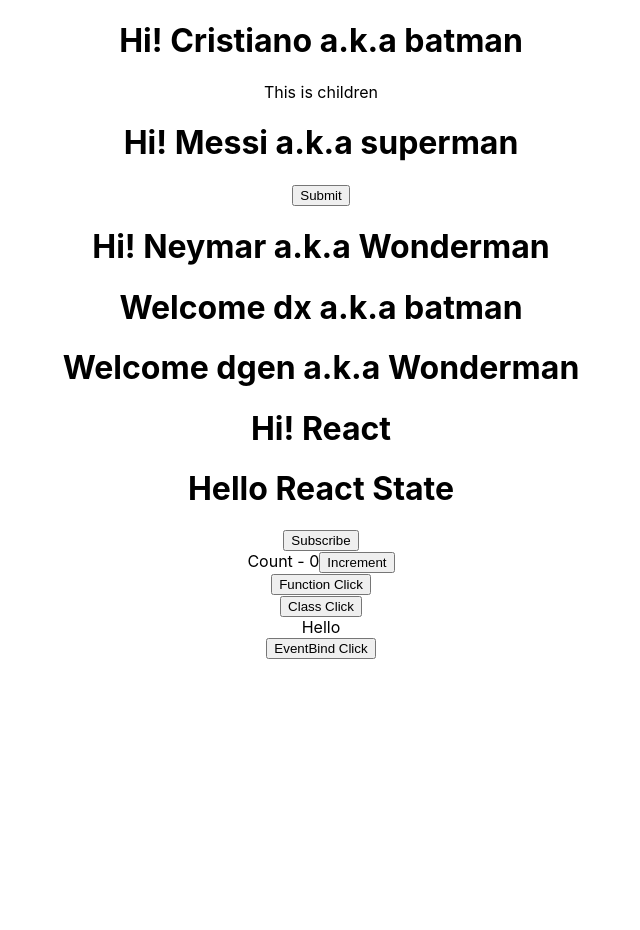
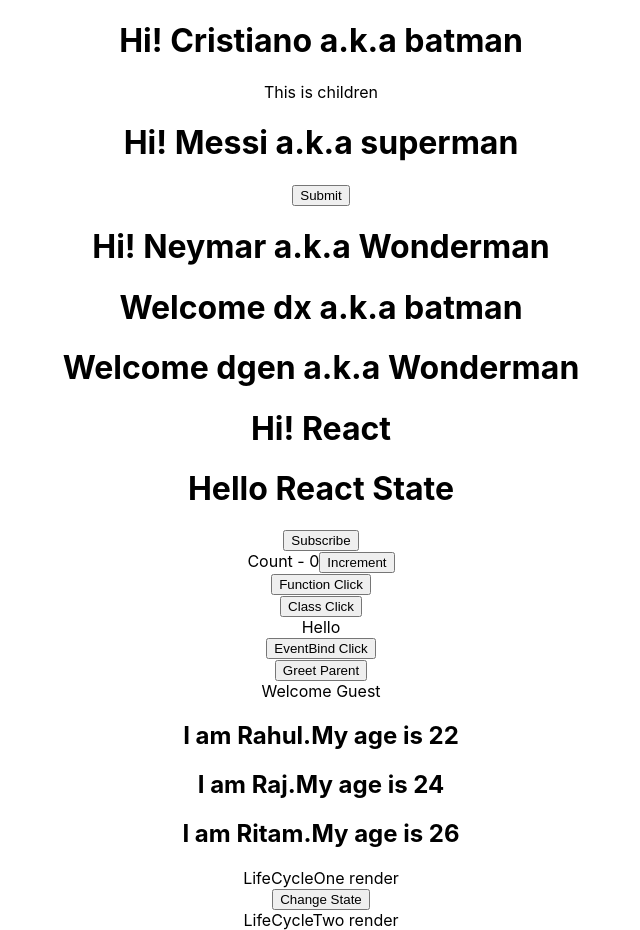
Before and after one commit to ritamroy18/react-app, a React (Create React App) app: page / in a window 1280 px wide. Shown: the whole page, without its empty margins (319-959 px from the left). Before the commit the page ends 800 px from the top, so only its background shows below. Built offline with nearby package versions, Linux system fonts and the light colour scheme.

Commit message:
react basic

```diff
--- a/src/App.js
+++ b/src/App.js
@@ -9,6 +9,10 @@
 import FunctionClick from './components/FunctionClick';
 import EventBind from './components/EventBind';
 import ClassClick from './components/ClassClick';
+import ParentComponent from './components/ParentComponent';
+import UserGreeting from './components/UserGreeting';
+import NameList from './components/NameList';
+import LifeCycleOne from './components/LifeCycleOne';
 
 
 function App() {
@@ -25,6 +29,10 @@
       <FunctionClick></FunctionClick>
       <ClassClick></ClassClick>
       <EventBind></EventBind>
+      <ParentComponent></ParentComponent>
+      <UserGreeting></UserGreeting>
+      <NameList></NameList>
+      <LifeCycleOne></LifeCycleOne>
       {/* <header className="App-header">
         <img src={logo} className="App-logo" alt="logo" />
         <p>
--- /dev/null
+++ b/src/components/ChildComponent.js
@@ -0,0 +1,17 @@
+import React from 'react'
+
+function ChildComponent(props) {
+    return (
+        <div>
+         {/* DATA PASS FROM PARENT TO CHILD as props BELOW */}
+
+           {/* <button onClick = {props.greetHandler}>Greet Parent </button>  */}
+
+           {/* DATA PASS FROM CHILD TOPARENT BELOW */}
+           <button onClick = {()=> props.greetHandler('child')}>Greet Parent </button>
+
+        </div>
+    )
+}
+
+export default ChildComponent
--- a/src/components/EventBind.js
+++ b/src/components/EventBind.js
@@ -26,7 +26,7 @@
         })
         console.log(this);
     }
-
+//this keyword is undefined in eventhadler ..for that reason event binding is necessary in class component
     render() {
         return (
             <div>
--- a/src/components/FunctionClick.js
+++ b/src/components/FunctionClick.js
@@ -5,7 +5,7 @@
     function clickHandler(){
         console.log('Button Clicked');
     }
-
+///Event Handler is a funcional not a functional call..dont add ()
     return (
         <div>
 
--- a/src/components/Greet.js
+++ b/src/components/Greet.js
@@ -23,6 +23,8 @@
     // const { name,heroname } =props;//Props Destructuring
     return (
         <div>
+                        {/* <h1> Hi! {name} a.k.a {heroname}</h1> */}
+
             <h1> Hi! {props.name} a.k.a {props.heroname}</h1>
             {props.children}
         </div>
--- a/src/components/Hello.js
+++ b/src/components/Hello.js
@@ -7,6 +7,7 @@
   // return (
   //   <div className="react"><h1>Hi! React</h1></div>  //jsx
   // )
+
    //without jsx
   // return  React.createElement('div',null,React.createElement('h1',null,'Hi! React')
 
--- /dev/null
+++ b/src/components/LifeCycleOne.js
@@ -0,0 +1,61 @@
+import React, { Component } from 'react'
+import LifeCycleTwo from './LifeCycleTwo'
+
+export class LifeCycleOne extends Component {
+    constructor(props) {
+        super(props)
+
+        this.state = {
+            name : 'DX'
+
+        }
+        console.log('LifeCycleOne Constructor')
+
+    }
+
+    static getDerivedStateFromProps(props,state){
+        console.log('LifeCycleOne getDerivedStateFromProps')
+        return null
+    }
+
+    componentDidMount(){
+        console.log('LifeCycleOne componentDidMount')
+    }
+    //Update Life Cycle mehod
+    shouldComponentUpdate(){
+        console.log('LifeCycleOne shouldComponentUpdate')
+        return true
+    }
+
+    componentDidUpdate(){
+        console.log('LifeCycleOne componentDidUpdate')
+
+    }
+
+
+    changeState= () =>{
+        this.setState({
+            name : 'Codeev'
+        })
+    }
+
+    getSnapshotBeforeUpdate(prevProps,prevState){
+        console.log('LifeCycleOne getSnapshotBeforeUpdate')
+        return null
+
+    }
+
+    render() {
+        console.log('LifeCycleOne render')
+        return (
+            <div>
+              <div>LifeCycleOne render </div>
+              <button onClick = {this.changeState}>Change State</button>
+              <LifeCycleTwo/>
+            </div>
+        )
+    }
+}
+
+
+export default LifeCycleOne
--- /dev/null
+++ b/src/components/LifeCycleTwo.js
@@ -0,0 +1,52 @@
+import React, { Component } from 'react'
+
+export class LifeCycleTwo extends Component {
+    constructor(props) {
+        super(props)
+
+        this.state = {
+            name : 'DX'
+
+        }
+        console.log('LifeCycleTwo Constructor')
+
+    }
+
+    static getDerivedStateFromProps(props,state){
+        console.log('LifeCycleTwo getDerivedStateFromProps')
+        return null
+    }
+
+    componentDidMount(){
+        console.log('LifeCycleTwo componentDidMount')
+    }
+
+        //Update Life Cycle mehod
+        shouldComponentUpdate(){
+            console.log('LifeCycleTwo shouldComponentUpdate')
+            return true
+        }
+
+        componentDidUpdate(){
+            console.log('LifeCycleTwo componentDidUpdate')
+
+        }
+
+        getSnapshotBeforeUpdate(prevProps,prevState){
+            console.log('LifeCycleTwo getSnapshotBeforeUpdate')
+            return null
+
+        }
+
+    render() {
+        console.log('LifeCycleTwo render')
+        return (
+            <div>
+              LifeCycleTwo render
+            </div>
+        )
+    }
+}
+
+
+export default LifeCycleTwo
--- /dev/null
+++ b/src/components/NameList.js
@@ -0,0 +1,32 @@
+import React from 'react'
+
+function NameList() {
+//    const names = ['Michel','Jordon','Bruce']
+   const person = [
+       {
+           id: 1,
+           name : 'Rahul',
+           age : '22'
+       },
+       {
+        id: 2,
+        name : 'Raj',
+        age : '24'
+
+    },
+    {
+        id: 3,
+        name : 'Ritam',
+        age : '26'
+
+    },
+
+   ]
+//    const nameList = names.map(name=> <h2>{name}</h2>)
+   const personList = person.map(person=> (<h2>I am {person.name}.My age is  {person.age}</h2>))
+//    return <div>{nameList}</div>
+   return <div>{personList}</div>
+
+}
+
+export default NameList
--- /dev/null
+++ b/src/components/ParentComponent.js
@@ -0,0 +1,27 @@
+import React, { Component } from 'react'
+import ChildComponent from './ChildComponent'
+
+ class ParentComponent extends Component {
+     constructor(props) {
+         super(props)
+
+         this.state = {
+              parentName : 'Parent'
+         }
+        this.greetParent = this.greetParent.bind(this)
+     }
+
+     greetParent(childName){
+         alert(`HELLO ${this.state.parentName}from ${childName}`)
+     }
+
+    render() {
+        return (
+            <div>
+                <ChildComponent greetHandler = {this.greetParent} />
+            </div>
+        )
+    }
+}
+
+export default ParentComponent
--- /dev/null
+++ b/src/components/UserGreeting.js
@@ -0,0 +1,27 @@
+import React, { Component } from 'react'
+
+export class UserGreeting extends Component {
+    constructor(props) {
+        super(props)
+
+        this.state = {
+             isLoggedIn : false
+        }
+    }
+
+    render() {
+        // Process 1 conditional oeartor
+        // if(this.state.isLoggedIn)
+        // return <div>Welcome Guest</div>
+        // else return <div>Welcome Ritam</div>
+        // Process 2 conditional oeartor
+
+        return this.state.isLoggedIn? (
+            <div>Welcome Ritam</div>
+        ):(<div>Welcome Guest</div>)
+
+
+    }
+}
+
+export default UserGreeting
```
